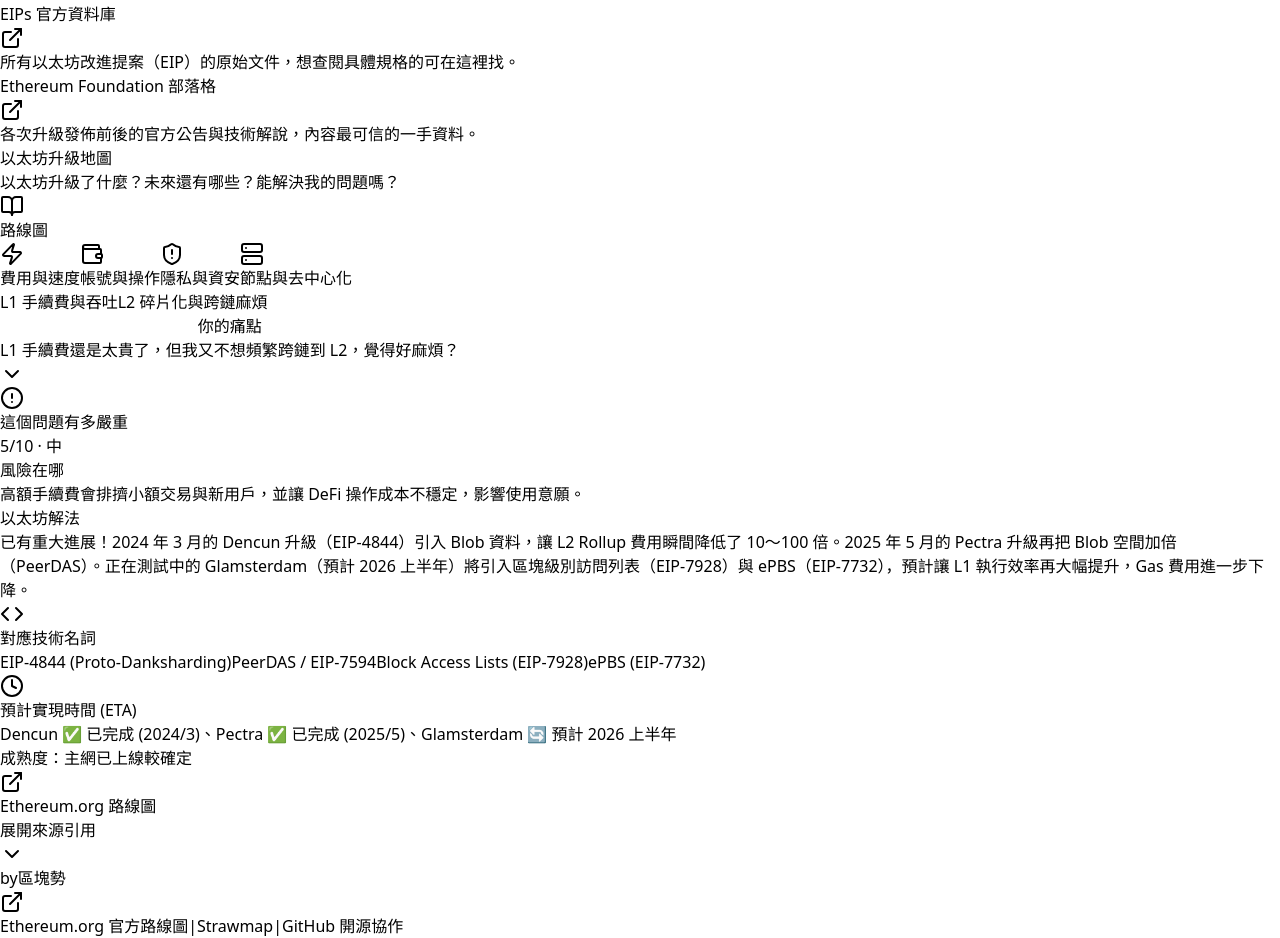
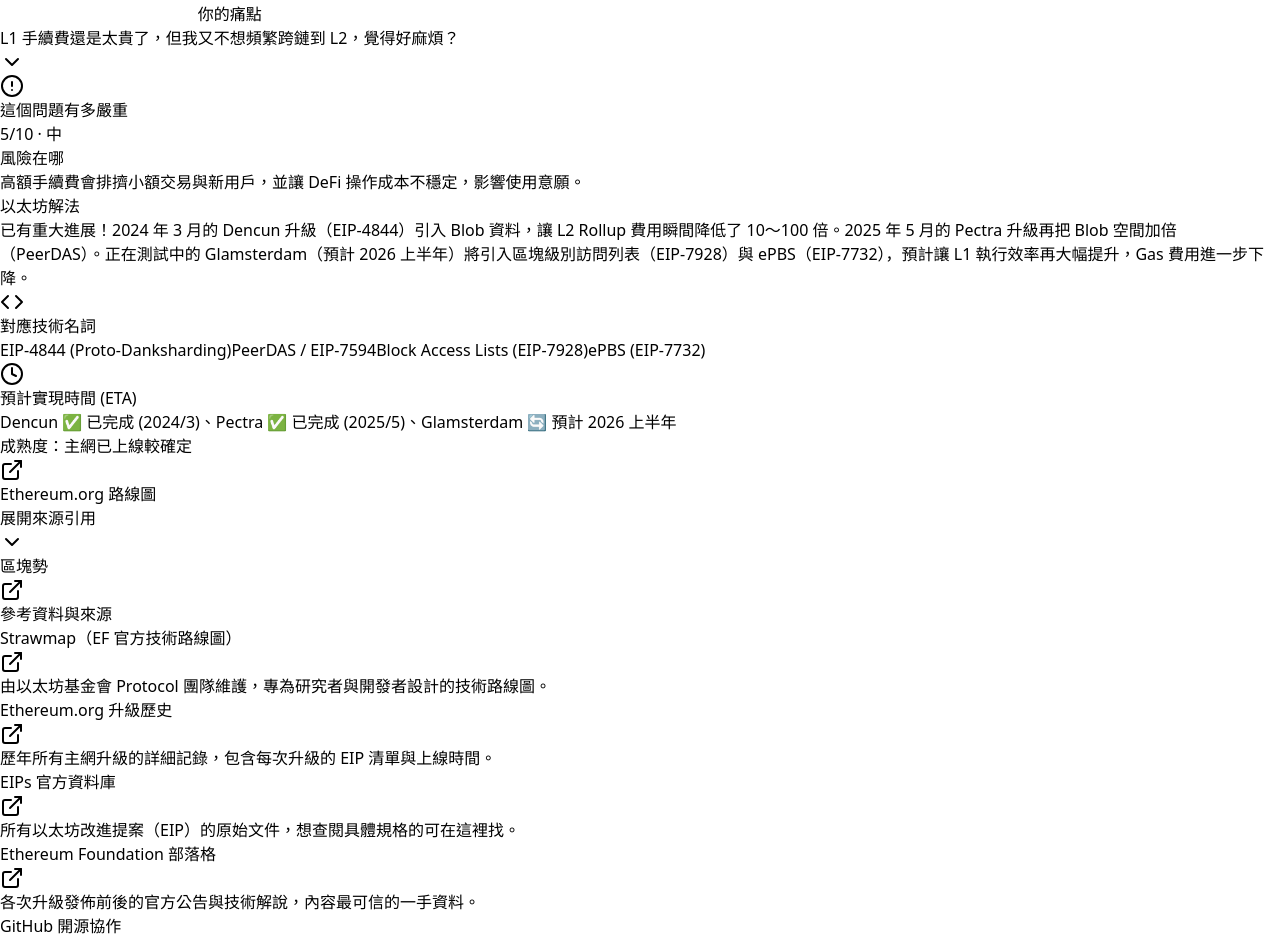
Before and after one commit to ASTROHSU/Ethereum-roadmap, a React (Vite) app: page / in a window 1280 px wide. Shown: the part 1540-2478 px from the top of the page. Built offline with nearby package versions, Linux system fonts and the light colour scheme.

Commit message:
ux: move data sources to footer and update brand text

```diff
--- a/src/components/EthereumRoadmapUX.jsx
+++ b/src/components/EthereumRoadmapUX.jsx
@@ -765,26 +765,7 @@
             </a>
           </div>
 
-          {/* 資料來源 */}
-          <div>
-            <span className="font-semibold text-slate-700 text-xs uppercase tracking-wider">資料來源</span>
-            <div className="mt-2 space-y-2">
-              {DATA_SOURCES.map((s, i) => (
-                <div key={i} className="rounded-xl border border-slate-200 bg-white p-3">
-                  <a
-                    href={s.url}
-                    target="_blank"
-                    rel="noopener noreferrer"
-                    className="text-indigo-600 hover:text-indigo-800 inline-flex items-center gap-1 font-medium text-sm"
-                  >
-                    {s.label}
-                    <ExternalLink className="w-3 h-3" />
-                  </a>
-                  <p className="text-xs text-slate-500 mt-1 leading-relaxed">{s.desc}</p>
-                </div>
-              ))}
-            </div>
-          </div>
+
         </div>
       </aside>
 
@@ -1083,24 +1064,35 @@
             rel="noopener noreferrer"
             className="flex items-center gap-2 text-slate-800 hover:text-indigo-600 transition-colors group"
           >
-            <span className="text-sm font-medium">by</span>
             <span className="text-lg font-bold tracking-wide">區塊勢</span>
             <ExternalLink className="w-4 h-4 text-slate-400 group-hover:text-indigo-600 transition-colors" />
           </a>
 
-          {/* Links */}
-          <div className="flex flex-wrap justify-center gap-4 text-sm mt-2">
-            <a href="https://ethereum.org/roadmap" target="_blank" rel="noopener noreferrer" className="hover:text-indigo-500 transition-colors underline underline-offset-4 decoration-slate-200 hover:decoration-indigo-300">
-              Ethereum.org 官方路線圖
-            </a>
-            <span className="text-slate-300 hidden md:inline">|</span>
-            <a href="https://strawmap.org/" target="_blank" rel="noopener noreferrer" className="hover:text-indigo-500 transition-colors underline underline-offset-4 decoration-slate-200 hover:decoration-indigo-300">
-              Strawmap
-            </a>
-            <span className="text-slate-300 hidden md:inline">|</span>
-            <a href="https://github.com/ASTROHSU/Ethereum-roadmap" target="_blank" rel="noopener noreferrer" className="hover:text-indigo-500 transition-colors underline underline-offset-4 decoration-slate-200 hover:decoration-indigo-300">
-              GitHub 開源協作
-            </a>
+          {/* 資料來源 (Data Sources) */}
+          <div className="w-full max-w-2xl mt-8 text-left">
+            <h3 className="font-semibold text-slate-700 text-sm mb-4 text-center">參考資料與來源</h3>
+            <div className="grid grid-cols-1 md:grid-cols-2 gap-3">
+              {DATA_SOURCES.map((s, i) => (
+                <div key={i} className="rounded-2xl border border-slate-200 bg-white/50 p-4 hover:border-indigo-200 transition-colors">
+                  <a
+                    href={s.url}
+                    target="_blank"
+                    rel="noopener noreferrer"
+                    className="text-indigo-600 hover:text-indigo-800 inline-flex items-center gap-1 font-medium text-sm mb-1.5"
+                  >
+                    {s.label}
+                    <ExternalLink className="w-3 h-3" />
+                  </a>
+                  <p className="text-xs text-slate-500 leading-relaxed">{s.desc}</p>
+                </div>
+              ))}
+            </div>
+
+            <div className="mt-6 text-center">
+              <a href="https://github.com/ASTROHSU/Ethereum-roadmap" target="_blank" rel="noopener noreferrer" className="text-sm font-medium text-slate-400 hover:text-indigo-500 transition-colors underline underline-offset-4 decoration-slate-200 hover:decoration-indigo-300">
+                GitHub 開源協作
+              </a>
+            </div>
           </div>
 
 
```
